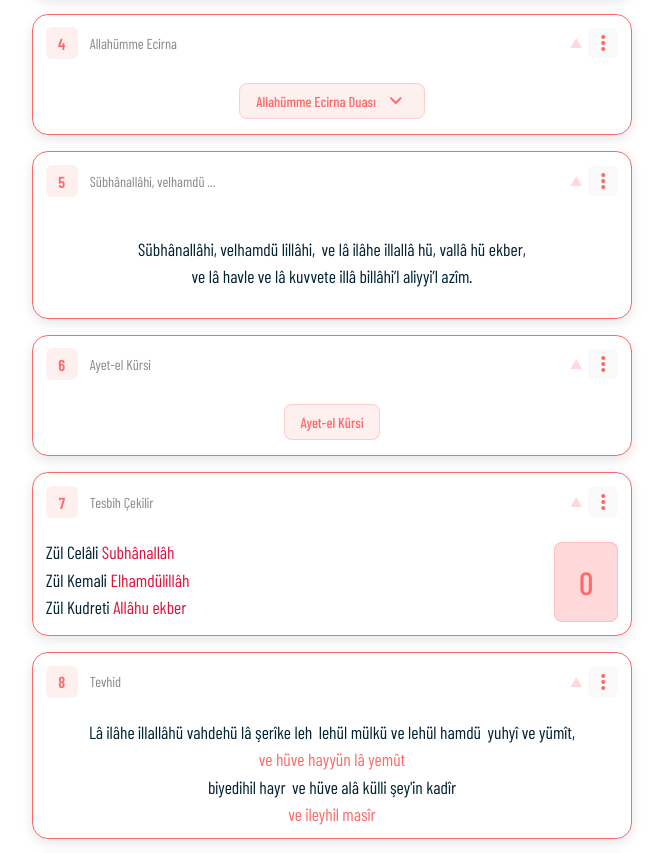
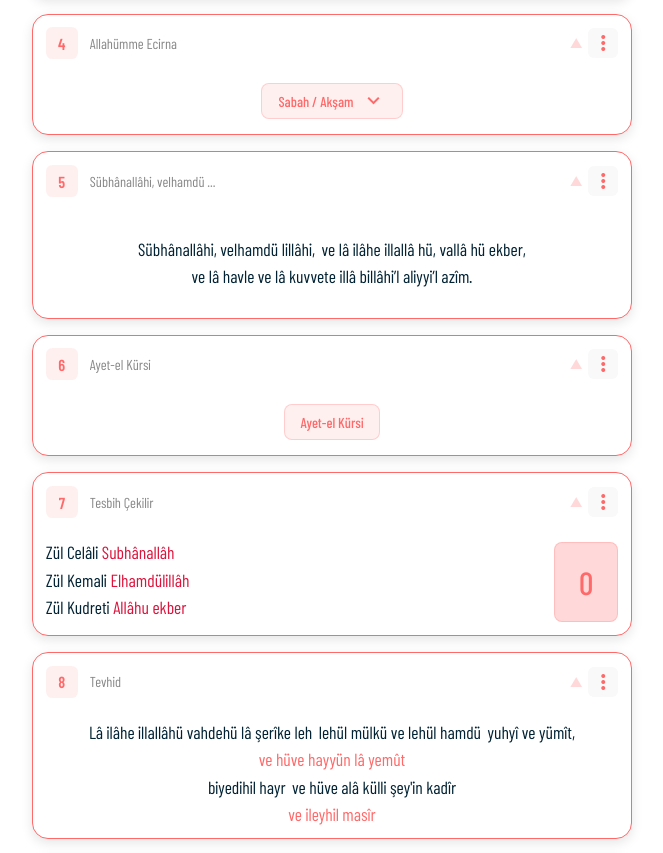
Before and after one commit to alitekdemir/zakir2025, a Vue app: page / in a window 1280 px wide. Shown: the part 835-1688 px from the top of the page, without its empty margins (308-971 px from the left). Built offline with nearby package versions, Linux system fonts and the light colour scheme.

Commit message:
Ecirna Sabah/Akşam okunur bilgisi eklendi AE ⇒ içeriği eklendi

```diff
--- a/src/components/dualar/04-ecirna.vue
+++ b/src/components/dualar/04-ecirna.vue
@@ -13,12 +13,13 @@ const isOpen = ref(false)
 <template>
     <div class="flex-container column">
         <button class="buton" @click="isOpen = !isOpen">
-            <span>Allahümme Ecirna Duası</span>
+            <span>Sabah / Akşam</span>
             <span class="material-symbols">{{ isOpen ? 'expand_less' : 'expand_more' }}</span>
         </button>
 
         <div v-if="isOpen" class="flex-container column">
             <q class="blockquote" :class="scriptStyle" :dir="scriptStyle === 'latin' ? 'ltr' : 'rtl'">
+                <span class="ae-box">AE</span>⇒
                 {{ scriptStyle === 'latin' ? 'Allahümme ecirna minen-nâr' : 'اللّٰهُمَّ أَجِرْنَا مِنَ النَّارِ' }}
             </q>
 
@@ -33,7 +34,7 @@ const isOpen = ref(false)
                 <template v-for="(dua, index) in ecirna[scriptStyle].part1"
                     :key="index">
                     <div class="dua-line" :class="scriptStyle">
-                        <span class="ae-box">AE </span>
+                        <span class="ae-box">AE</span>
                         <!-- <span class="ae" :class="scriptStyle">☔</span> -->
                         <!-- <span class="ae" :class="scriptStyle">{{ scriptStyle === 'latin' ? 'A.e. ' : 'اَللّٰهُمَّ اَجِرْنَا ' }}</span> -->
                         <span :class="[scriptStyle, `text ${dua.color}`]" v-html="dua.text"/>
```
